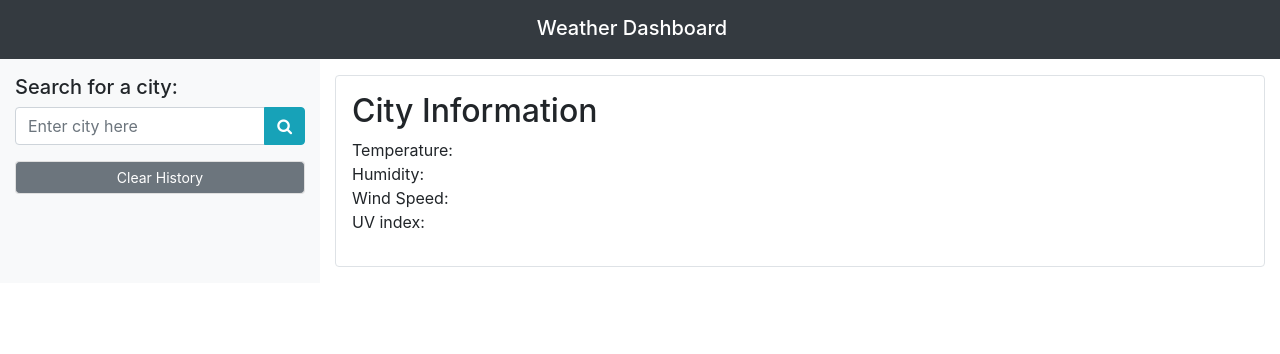
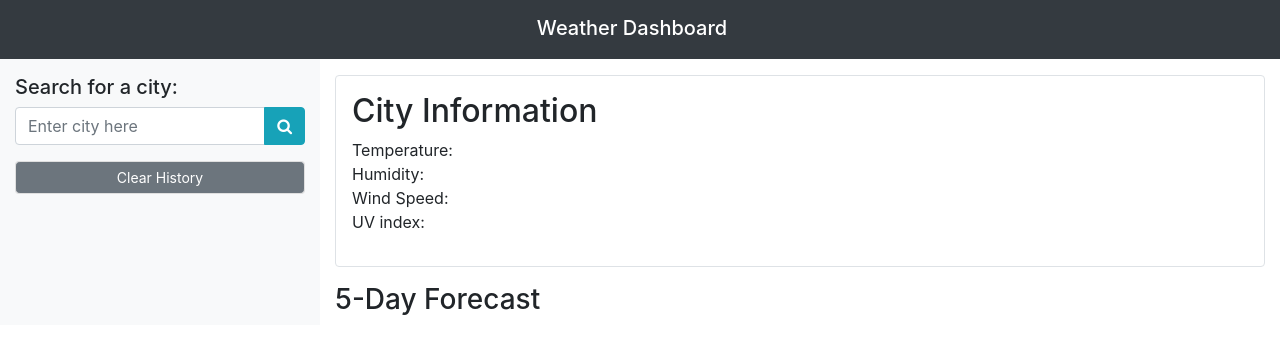
Before and after one commit to Prototype1309/City-Weather-App, a plain HTML site: page index.html in a window 1280 px wide. Drawn offline with nearby package versions, Linux system fonts and the light colour scheme.

Commit message:
Adding 5 days forcast

```diff
--- a/index.html
+++ b/index.html
@@ -52,3 +52,10 @@
                             <p class="mb-0">Wind Speed: <span id="current-wind-speed"></span></p>
                             <p>UV index: <span id="uv-index"></span></p>
                         </div>
+                    </div>
+                </div>
+                <div class="row">
+                    <div class="col-12">
+                        <h3>5-Day Forecast</h3>
+
+                    </div>
```
